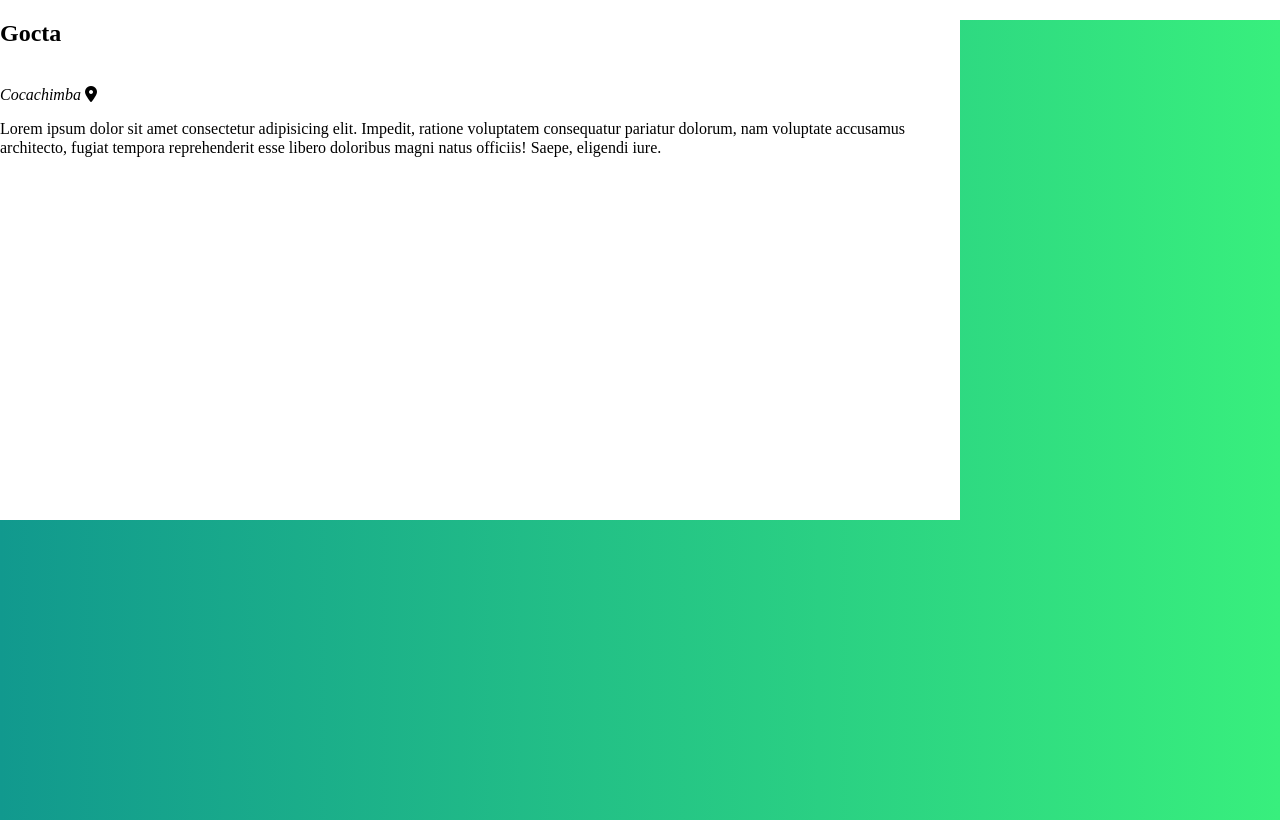
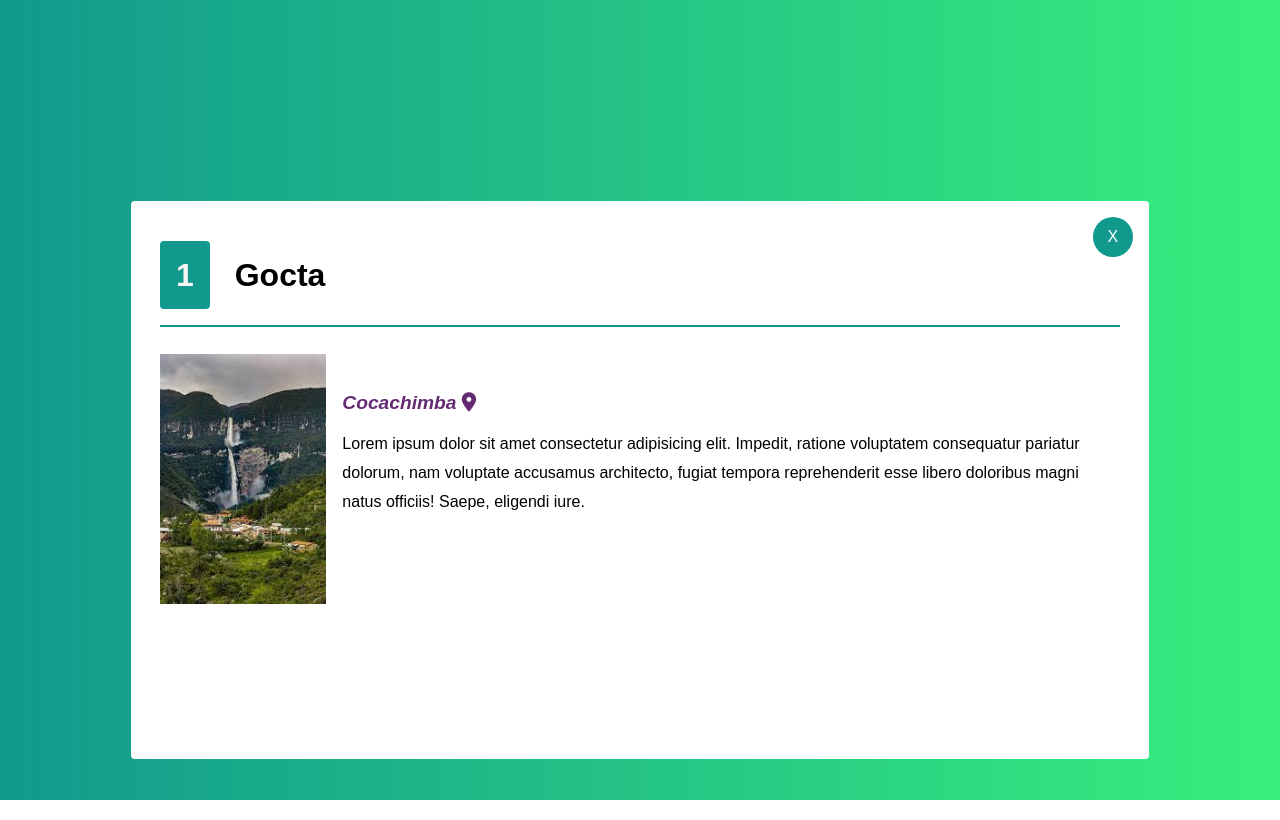
Before and after one commit to kevinvargasx/kevinvargasx.github.com, a PHP site: page /atractivos/gocta.html in a window 1280 px wide. Run offline with PHP 8.4, Linux system fonts and the light colour scheme; some libraries are stand-ins or nearby versions.

Commit message:
nuevo cambio

```diff
--- a/boletines/assets/css/main.css
+++ b/boletines/assets/css/main.css
@@ -1,25 +1,138 @@
+
+html{
+    font-family: 'Nunito', sans-serif;
+}
+a{
+    text-decoration: none;
+    color: #d500f9;
+}
+a:hover{
+    opacity: 0.5;
+}
+a:active{
+background: red;
+}
+.tittle{
+    text-transform: uppercase;
+    text-align: center;
+
+}
 .container {
 
     background: #11998e;
     background: -webkit-linear-gradient(to right, #11998e, #38ef7d);
     background: linear-gradient(to right, #11998e, #38ef7d);
     height: 100vh;
+    display: flex;
+    align-items: center;
+    justify-content: center;
+
 }
 
 .content {
     max-width: 960px;
-    max-height: 500px;
     width: 100%;
-    height: 100%;
+    height: 80vh;
     background-color: white;
+    margin-top: 10em;
+    box-shadow: 0 3px 6px rgba(0, 0, 0, 0.16),0 3px 6px rgba(0, 0, 0, 0,0.23);
+    border-radius: 4px;
+    position: relative;
+    padding: 1.8em;
+    overflow:scroll;
+}
+.actions{
+    position: absolute;
+    top: 1em;
+    right: 1em;
+}
+.close{
+    height: 40px;
+    width: 40px;
+    color: white;
+    border-radius: 50%;
+    background-color: #11998e;
+    display: inline-block;
+    box-shadow: 0 3px 6px rgba(0, 0, 0, 0.16),0 3px 6px rgba(0, 0, 0, 0,0.23);
+    font-weight: 300;
+    cursor: pointer;
+    display: flex;
+    align-items: center;
+    justify-content: center;
+}
+.paragraph{
+    line-height: 1.8em;
+    font-weight: 300;
 }
 
-.red {
-    height: 200px;
-    width: 100px;
-    background-color: red;
+.fa-star{
+    color: #ffc400;
+
+
 }
 
+.table {
+    width: 100%;
+    border-spacing: 0;
+}
+.table td, .table th{
+    padding: 1em;
+    text-align: left;
+}
 #boton-pago {
     background-color: yellow;
 }
+
+.table tr:nth-child(even){background-color: #f3e5f5;}
+
+.tittle-item{
+    /*border-bottom-style: solid;
+    border-width: 2px;
+    border-color: #C6426E;*/
+    border-bottom: solid 2px #11998e;
+    padding-bottom: 1em;
+    padding-top: 0em;
+    font-size: 2em;
+}
+.address{
+    font-weight: bold;
+    color: #642B73;
+    font-size: 1.2em;
+    margin-top: 2em;
+    display: inline-block;
+
+}
+.main-image{
+    float: left;
+    margin-right: 1em;
+    height: 250px;
+}
+.position{
+    background-color: #11998e;
+    padding: 0.5em ;
+    border-radius: 4px;
+    margin-right: 0.5em;
+    color: whitesmoke;
+}
+@media (max-width:600px){
+    .content{
+        padding: 1em;
+    }
+    td{
+        display: block;
+        width: 100%;
+    }
+    td:nth-of-type(1){
+        font-size: 1.5em;
+        font-weight: bold;
+        color: #11998e;
+    }
+    th{
+        display: none;
+    }
+}
+@media (min-height:550px){
+    .content{
+        height: 500px;
+    }
+}
--- a/boletines/atractivos/gocta.html
+++ b/boletines/atractivos/gocta.html
@@ -8,22 +8,31 @@
     <title>Los mejores atractivos turistos de Amazonas</title>
     <link rel="stylesheet" href="https://necolas.github.io/normalize.css/8.0.1/normalize.css">
     <link rel="stylesheet" href="../assets/css/main.css">
+    <link rel="stylesheet" href="https://cdnjs.cloudflare.com/ajax/libs/animate.css/4.1.1/animate.min.css"/>
     <script src="https://kit.fontawesome.com/729d251f16.js" crossorigin="anonymous"></script>
 </head>
 
 <body>
     <!-- crawlers, arañas, scrappers-->
-    <div class="container">
-        <div class="content">
+    <div class="container ">
+        <div class="content animate__animated animate__fadeInDown">
+            <div class="actions">
+                <a href="../" class="close">
+                   <span>X</span>
+                </a>
+               </div>
+
             <header>
-                <h2>Gocta</h2>
+                <h2 class="tittle-item">
+                    <span class="position">1</span>
+                    Gocta</h2>
 
             </header>
             <section>
-                <img src="" alt="">
+                <img src="../assets/img/gocta.jpg" class="main-image" alt="Gocta maravilla del mundo">
                 <div class="text"></div>
-                <address> Cocachimba <i class="fa-solid fa-location-dot"></i></address>
-                <p>Lorem ipsum dolor sit amet consectetur adipisicing elit. Impedit, ratione voluptatem consequatur
+                <address class="address"> Cocachimba <i class="fa-solid fa-location-dot"></i></address>
+                <p class="paragraph">Lorem ipsum dolor sit amet consectetur adipisicing elit. Impedit, ratione voluptatem consequatur
                     pariatur dolorum, nam voluptate accusamus architecto, fugiat tempora reprehenderit esse libero
                     doloribus magni natus officiis! Saepe, eligendi iure.</p>
 
@@ -31,7 +40,7 @@
         </div>
 
     </div>
-
+    <script src="../javascript/main.js"></script>
 </body>
 
 </html>
--- /dev/null
+++ b/boletines/javascript/main.js
@@ -0,0 +1,48 @@
+
+console.log("Hola mundo");
+
+// DOM
+/*
+let links = document.querySelectorAll("a");
+
+links.forEach(function(link){
+  console.log(link);
+});
+*/
+/*
+let celdas = document.querySelectorAll("td");
+
+celdas.forEach(function(td){
+    td.addEventListener('click',function(){
+        console.log(this);
+    })
+})
+*/
+
+let links = document.querySelectorAll(".close");
+
+links.forEach(function (link) {
+
+    // Agregar un evento Click a cada uno de ellos-case sensitive
+    link.addEventListener("click", function (evento) {
+        evento.preventDefault();
+
+        let content = document.querySelector('.content');
+        // quitarle las clases de animación que ya tiene
+        content.classList.remove("animate__fadeInDown");
+        content.classList.remove("animate__animated");
+        // Agregar clases para animar su salidad fadeOutUp
+        content.classList.add("animate__fadeOutDown");
+        content.classList.add("animate__animated");
+        //tiempo
+        setTimeout(function () {
+            location.href = "/";
+        }, 600);
+        /* setInterval(function(){
+             location.href = "/";
+         },1000);
+         */
+
+        return false;
+    })
+});
```
Also changed, not shown: boletines/index.html (+47 -10 lines), boletines/assets/img/gocta.jpg (added).
